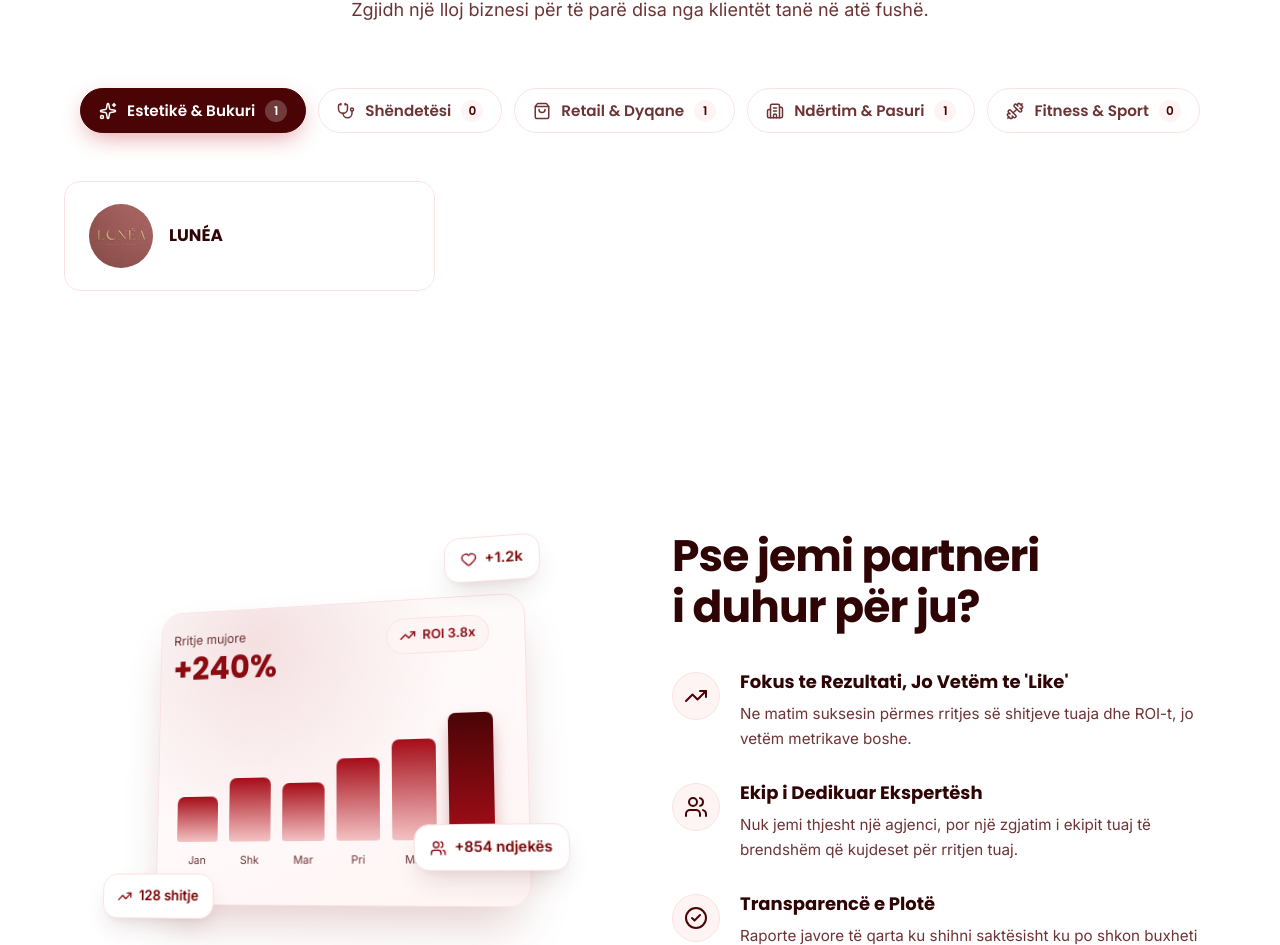
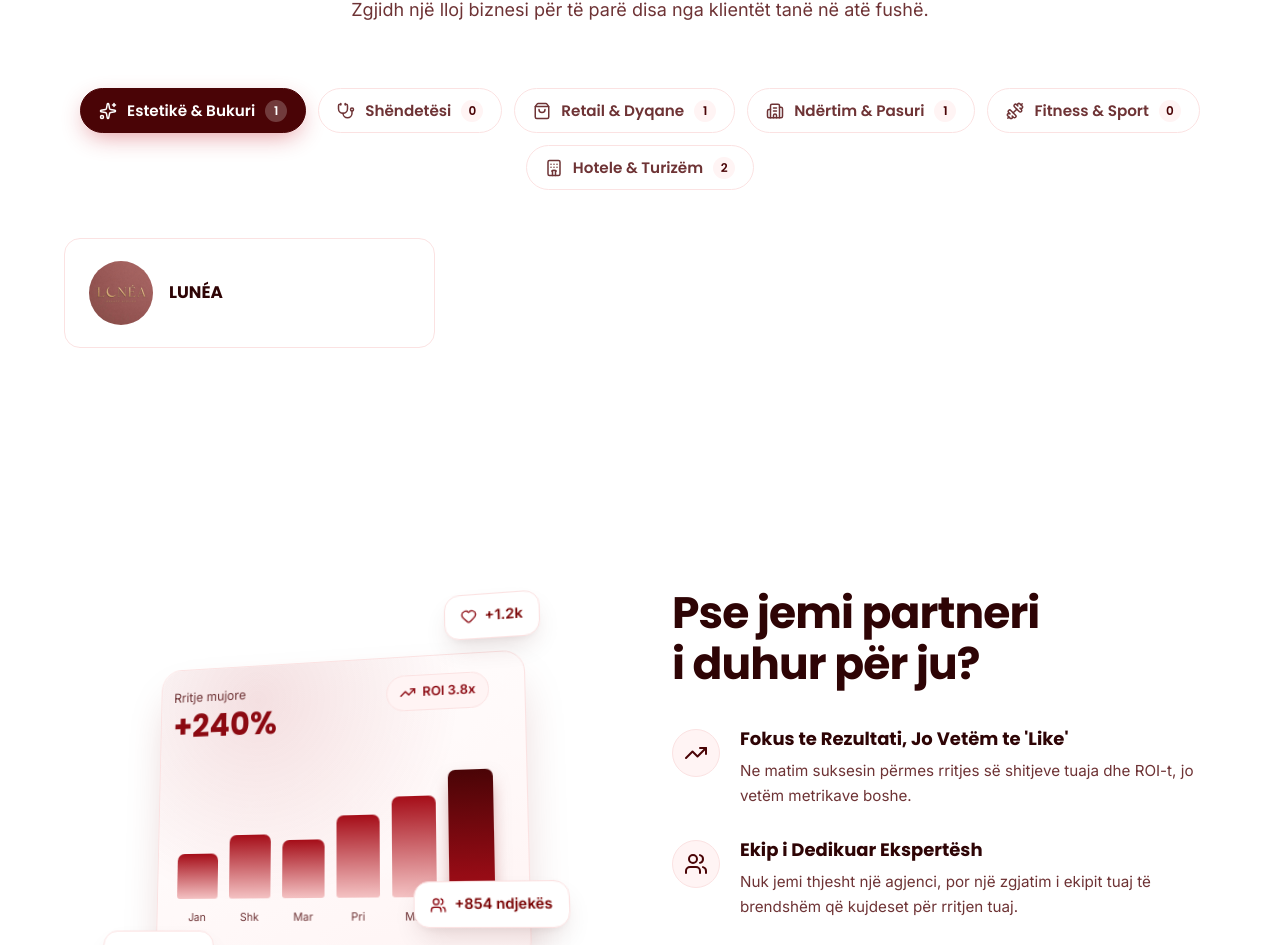
Before and after one commit to TheSlimShady09/Amai-Marketing, a React (Vite) app: page / in a window 1280 px wide. Shown: the part 1934-2879 px from the top of the page. Built offline with nearby package versions, Linux system fonts and the light colour scheme.

Commit message:
Shto seksionin e hoteleve

```diff
--- a/src/App.jsx
+++ b/src/App.jsx
@@ -37,7 +37,8 @@ import {
   Stethoscope,
   ShoppingBag,
   Building2,
-  Dumbbell
+  Dumbbell,
+  Hotel
 } from 'lucide-react';
 import Lenis from 'lenis';
 import 'lenis/dist/lenis.css';
@@ -107,6 +108,15 @@ const BIZNES_KATEGORITE = [
     label: 'Fitness & Sport',
     icon: <Dumbbell size={18} />,
     biznese: []
+  },
+  {
+    key: 'hotele',
+    label: 'Hotele & Turizëm',
+    icon: <Hotel size={18} />,
+    biznese: [
+      { id: 'vila-amare', emri: 'Vila Amare' },
+      { id: 'hotel-erjuma', emri: 'Hotel Erjuma' }
+    ]
   }
 ];
 
```
